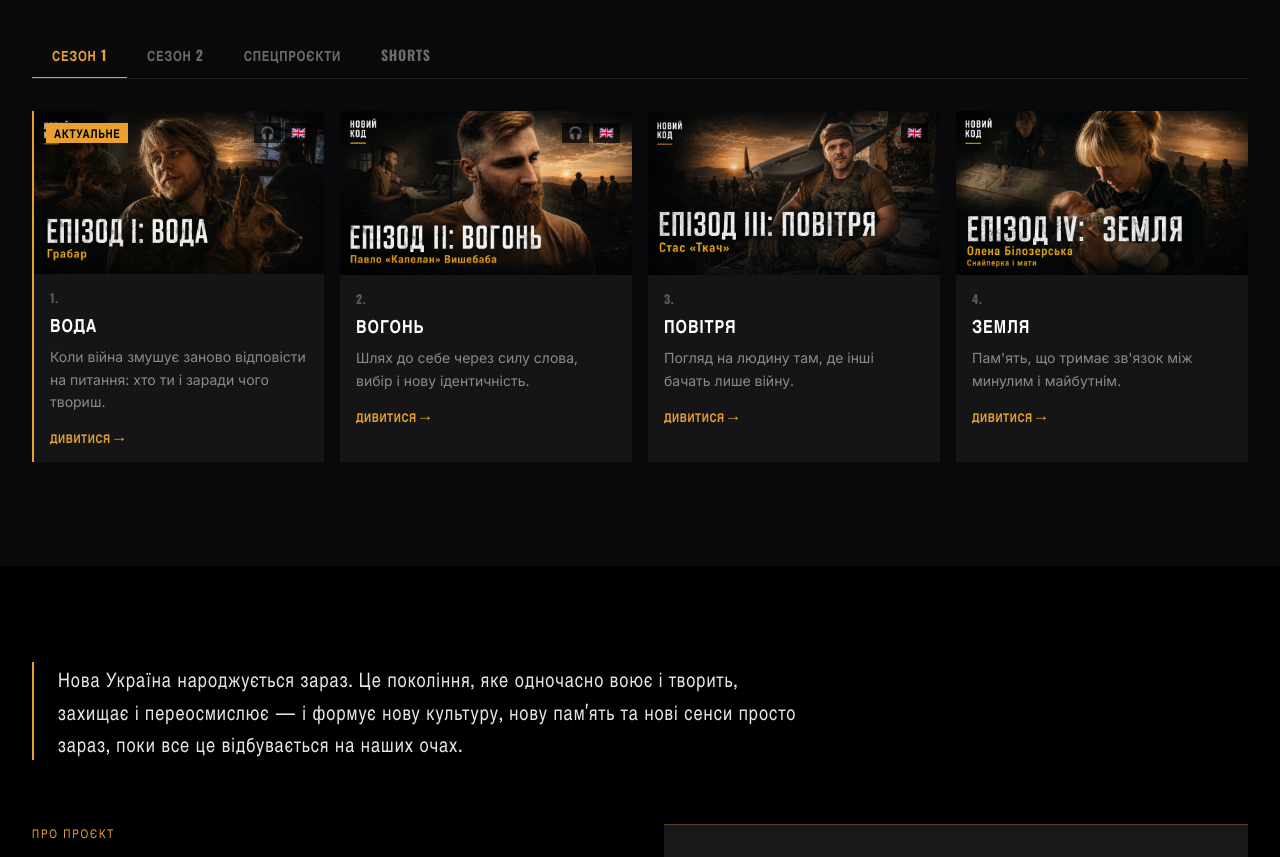
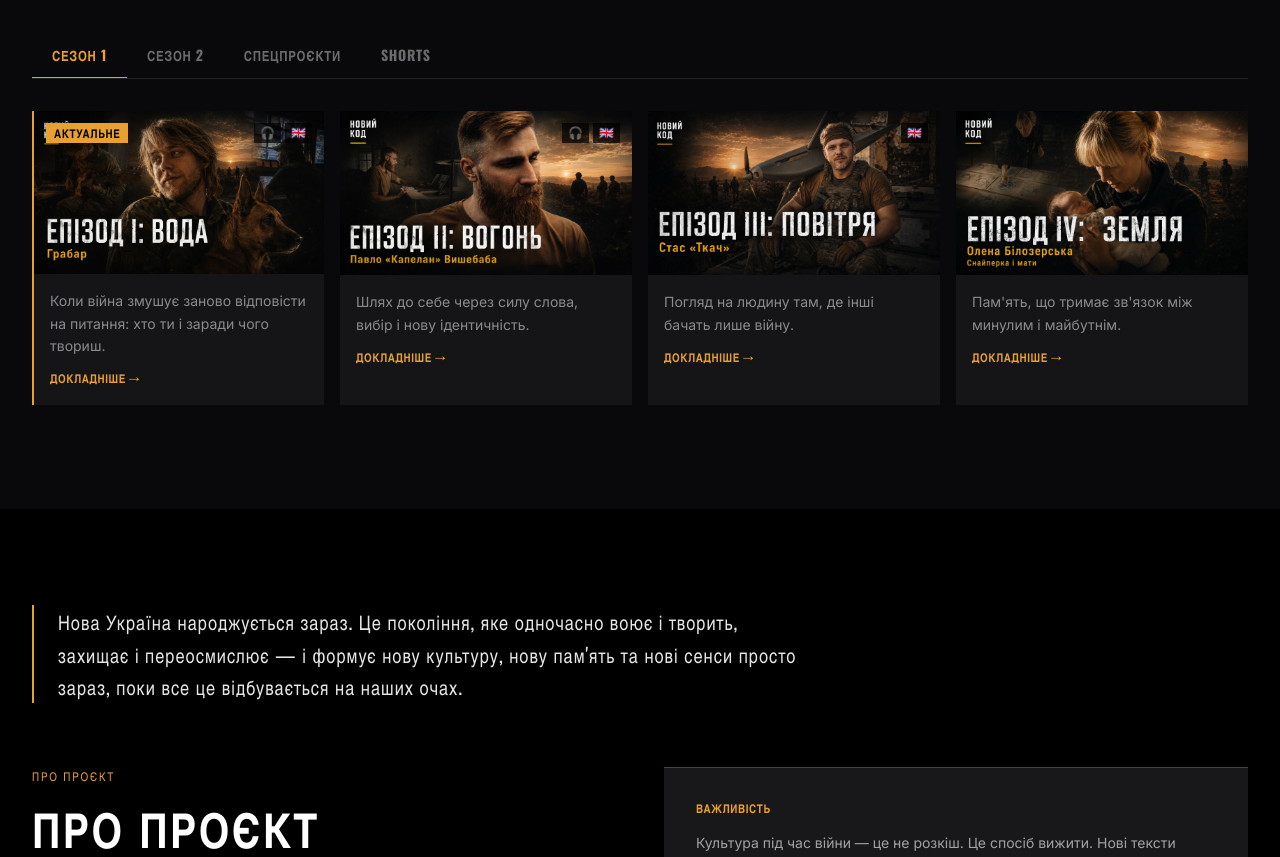
Before and after one commit to Dmitrylolo/noviy-kod, a Next.js app: page / in a window 1280 px wide. Shown: the part 1464-2321 px from the top of the page. Built offline with nearby package versions, Linux system fonts and the light colour scheme.

Commit message:
SeriesSection: episode modal with YouTube embed, round play button, clickable info section

```diff
--- a/src/components/SeriesSection.tsx
+++ b/src/components/SeriesSection.tsx
@@ -9,26 +9,55 @@ interface SeriesSectionProps {
   lang: Lang
 }
 
-function EpisodeCard({ ep, t }: { ep: Episode; t: (typeof ui)['ua']['episode'] }) {
+function PlayIcon() {
   return (
+    <svg width="20" height="20" viewBox="0 0 20 20" fill="none" xmlns="http://www.w3.org/2000/svg">
+      <polygon points="4,1 19,10 4,19" fill="#E8A030" />
+    </svg>
+  )
+}
+
+function EpisodeCard({
+  ep,
+  t,
+  tModal,
+  onOpen,
+}: {
+  ep: Episode
+  t: (typeof ui)['ua']['episode']
+  tModal: (typeof ui)['ua']['episode_modal']
+  onOpen: () => void
+}) {
+  return (
+    <div
+      className={`relative flex-shrink-0 w-72 sm:w-auto bg-white/5 snap-start ${ep.featured ? 'border-l-2 border-[#E8A030]' : ''
+        }`}
+    >
+      {/* Thumbnail → YouTube with play button on hover */}
       <a
         href={ep.youtubeUrl}
         target="_blank"
         rel="noopener noreferrer"
-      className={`group block bg-white/5 hover:bg-white/10 transition-colors cursor-pointer relative flex-shrink-0 w-72 sm:w-auto snap-start ${ep.featured ? 'border-l-2 border-[#E8A030]' : ''
-        }`}
+        className="group/thumb block relative aspect-video bg-zinc-900 overflow-hidden"
+        tabIndex={0}
+        aria-label={`${ep.title} — ${tModal.watch}`}
       >
-      {/* Thumbnail */}
-      <div className="relative aspect-video bg-zinc-900 overflow-hidden">
         <Image
           src={ep.thumbnail ?? `https://img.youtube.com/vi/${ep.youtubeId}/mqdefault.jpg`}
           alt={ep.title}
           fill
-          className="object-cover group-hover:scale-105 transition-transform duration-500"
+          className="object-cover group-hover/thumb:scale-105 transition-transform duration-500"
           sizes="(max-width: 768px) 100vw, (max-width: 1200px) 50vw, 25vw"
         />
-        {/* Hover overlay */}
-        <div className="absolute inset-0 bg-black/0 group-hover:bg-black/20 transition-colors" />
+        {/* Dark overlay */}
+        <div className="absolute inset-0 bg-black/0 group-hover/thumb:bg-black/50 transition-colors duration-300" />
+
+        {/* Play button */}
+        <div className="absolute inset-0 flex items-center justify-center opacity-0 group-hover/thumb:opacity-100 transition-opacity duration-200">
+          <div className="rounded-full border border-[#E8A030] bg-black/40 backdrop-blur-sm w-14 h-14 flex items-center justify-center group-hover/thumb:scale-110 transition-transform duration-200">
+            <PlayIcon />
+          </div>
+        </div>
 
         {/* Featured badge */}
         {ep.featured && (
@@ -37,7 +66,7 @@ function EpisodeCard({ ep, t }: { ep: Episode; t: (typeof ui)['ua']['episode'] }
           </span>
         )}
 
-        {/* Indicators */}
+        {/* Accessibility indicators */}
         <div className="absolute top-3 right-3 flex gap-1">
           {ep.hasAudioDesc && (
             <span className="bg-black/70 text-white text-xs px-1.5 py-0.5">🎧</span>
@@ -46,20 +75,116 @@ function EpisodeCard({ ep, t }: { ep: Episode; t: (typeof ui)['ua']['episode'] }
             <span className="bg-black/70 text-white text-xs px-1.5 py-0.5">🇬🇧</span>
           )}
         </div>
+      </a>
+
+      {/* Info — whole section opens modal */}
+      <button
+        onClick={onOpen}
+        className="p-4 w-full text-left block hover:bg-white/10 transition-colors group/info"
+      >
+        <p className="text-white/50 text-sm leading-relaxed">{ep.synopsis}</p>
+        <span className="mt-3 inline-block text-[#E8A030] font-display text-xs tracking-widest uppercase group-hover/info:underline">
+          {t.details} →
+        </span>
+      </button>
+    </div>
+  )
+}
+
+function EpisodeModal({
+  ep,
+  t,
+  tModal,
+  onClose,
+}: {
+  ep: Episode
+  t: (typeof ui)['ua']['episode']
+  tModal: (typeof ui)['ua']['episode_modal']
+  onClose: () => void
+}) {
+  useEffect(() => {
+    const onKey = (e: KeyboardEvent) => { if (e.key === 'Escape') onClose() }
+    document.addEventListener('keydown', onKey)
+    return () => document.removeEventListener('keydown', onKey)
+  }, [onClose])
+
+  return (
+    <div
+      className="fixed inset-0 z-[100] flex items-center justify-center p-4 bg-black/90 backdrop-blur-sm"
+      onClick={onClose}
+    >
+      <div
+        className="bg-zinc-950 border border-white/10 w-full max-w-2xl max-h-[90vh] overflow-y-auto"
+        onClick={(e) => e.stopPropagation()}
+      >
+        {/* Header */}
+        <div className="flex justify-end p-4 border-b border-white/10">
+          <button
+            onClick={onClose}
+            className="text-white/40 hover:text-white font-display text-xs tracking-widest uppercase transition-colors"
+          >
+            {tModal.close} ×
+          </button>
         </div>
 
-      {/* Info */}
-      <div className="p-4">
-        <div className="text-white/30 font-display text-xs tracking-widest mb-1">
-          {ep.number}.
+        <div className="p-6 lg:p-8">
+          {/* YouTube embed */}
+          <div className="relative aspect-video bg-zinc-900 mb-6 overflow-hidden">
+            <iframe
+              src={`https://www.youtube.com/embed/${ep.youtubeId}?rel=0&modestbranding=1`}
+              title={ep.title}
+              allow="accelerometer; autoplay; clipboard-write; encrypted-media; gyroscope; picture-in-picture"
+              allowFullScreen
+              className="absolute inset-0 w-full h-full"
+            />
           </div>
-        <h3 className="font-display text-white text-lg uppercase mb-2">{ep.title}</h3>
-        <p className="text-white/50 text-sm leading-relaxed">{ep.synopsis}</p>
-        <div className="mt-4 text-[#E8A030] font-display text-xs tracking-widest uppercase group-hover:underline">
-          {t.watch} →
+
+          {/* Episode number + title */}
+          <div className="text-white/30 font-display text-xs tracking-widest mb-1">{ep.number}.</div>
+          <h2 className="font-display text-2xl lg:text-3xl text-white uppercase mb-4">{ep.title}</h2>
+
+          {/* Accessibility indicators */}
+          {(ep.hasAudioDesc || ep.hasEnglish || ep.hasSubtitles) && (
+            <div className="flex flex-wrap gap-3 mb-5">
+              {ep.hasAudioDesc && (
+                <span className="text-white/50 text-xs font-display tracking-wide uppercase flex items-center gap-1">
+                  🎧 {t.audioDesc}
+                </span>
+              )}
+              {ep.hasEnglish && (
+                <span className="text-white/50 text-xs font-display tracking-wide uppercase flex items-center gap-1">
+                  🇬🇧 {t.english}
+                </span>
+              )}
+              {ep.hasSubtitles && (
+                <span className="text-white/50 text-xs font-display tracking-wide uppercase flex items-center gap-1">
+                  CC {t.subtitles}
+                </span>
+              )}
+            </div>
+          )}
+
+          {/* Synopsis */}
+          <p className="text-white/80 text-base leading-relaxed mb-4">{ep.synopsis}</p>
+
+          {/* Full description */}
+          {ep.description && (
+            <p className="text-white/55 text-sm leading-relaxed mb-8">{ep.description}</p>
+          )}
+
+          {/* Watch on YouTube */}
+          <a
+            href={ep.youtubeUrl}
+            target="_blank"
+            rel="noopener noreferrer"
+            className="btn-primary inline-flex items-center gap-3"
+          >
+            <PlayIcon />
+            {tModal.watch}
+          </a>
         </div>
       </div>
-    </a>
+    </div>
   )
 }
 
@@ -68,6 +193,7 @@ export default function SeriesSection({ lang }: SeriesSectionProps) {
   const allSeasons = seasons[lang]
   const [activeTab, setActiveTab] = useState(0)
   const [activeEp, setActiveEp] = useState(0)
+  const [selectedEp, setSelectedEp] = useState<Episode | null>(null)
   const scrollRef = useRef<HTMLDivElement>(null)
 
   const currentSeason = allSeasons[activeTab]
@@ -93,6 +219,7 @@ export default function SeriesSection({ lang }: SeriesSectionProps) {
   }
 
   return (
+    <>
       <section id="series" className="py-16 lg:py-24 bg-zinc-950">
         <div className="max-w-7xl mx-auto px-4 sm:px-6 lg:px-8">
           {/* Header */}
@@ -134,7 +261,13 @@ export default function SeriesSection({ lang }: SeriesSectionProps) {
           >
             {currentSeason.episodes.length > 0 ? (
               currentSeason.episodes.map((ep) => (
-              <EpisodeCard key={ep.id} ep={ep} t={t.episode} />
+                <EpisodeCard
+                  key={ep.id}
+                  ep={ep}
+                  t={t.episode}
+                  tModal={t.episode_modal}
+                  onOpen={() => setSelectedEp(ep)}
+                />
               ))
             ) : (
               // Skeleton placeholders — same grid layout keeps height stable
@@ -187,5 +320,16 @@ export default function SeriesSection({ lang }: SeriesSectionProps) {
           </div>
         </div>
       </section>
+
+      {/* Episode detail modal */}
+      {selectedEp && (
+        <EpisodeModal
+          ep={selectedEp}
+          t={t.episode}
+          tModal={t.episode_modal}
+          onClose={() => setSelectedEp(null)}
+        />
+      )}
+    </>
   )
 }
--- a/src/lib/content.ts
+++ b/src/lib/content.ts
@@ -365,10 +365,15 @@ export const ui = {
     },
     episode: {
       watch: 'Дивитися',
+      details: 'Докладніше',
       audioDesc: 'Тифлокоментар',
       english: 'English',
       subtitles: 'Субтитри',
       featured: 'Актуальне',
+    },
+    episode_modal: {
+      watch: 'Дивитися на YouTube →',
+      close: 'Закрити',
     },
     hero_modal: {
       watchEpisode: 'Дивитися серію →',
@@ -451,10 +456,15 @@ export const ui = {
     },
     episode: {
       watch: 'Watch',
+      details: 'More details',
       audioDesc: 'Audio Description',
       english: 'English',
       subtitles: 'Subtitles',
       featured: 'Featured',
+    },
+    episode_modal: {
+      watch: 'Watch on YouTube →',
+      close: 'Close',
     },
     hero_modal: {
       watchEpisode: 'Watch Episode →',
```
Lines whose indentation alone changed are shown as unchanged.
